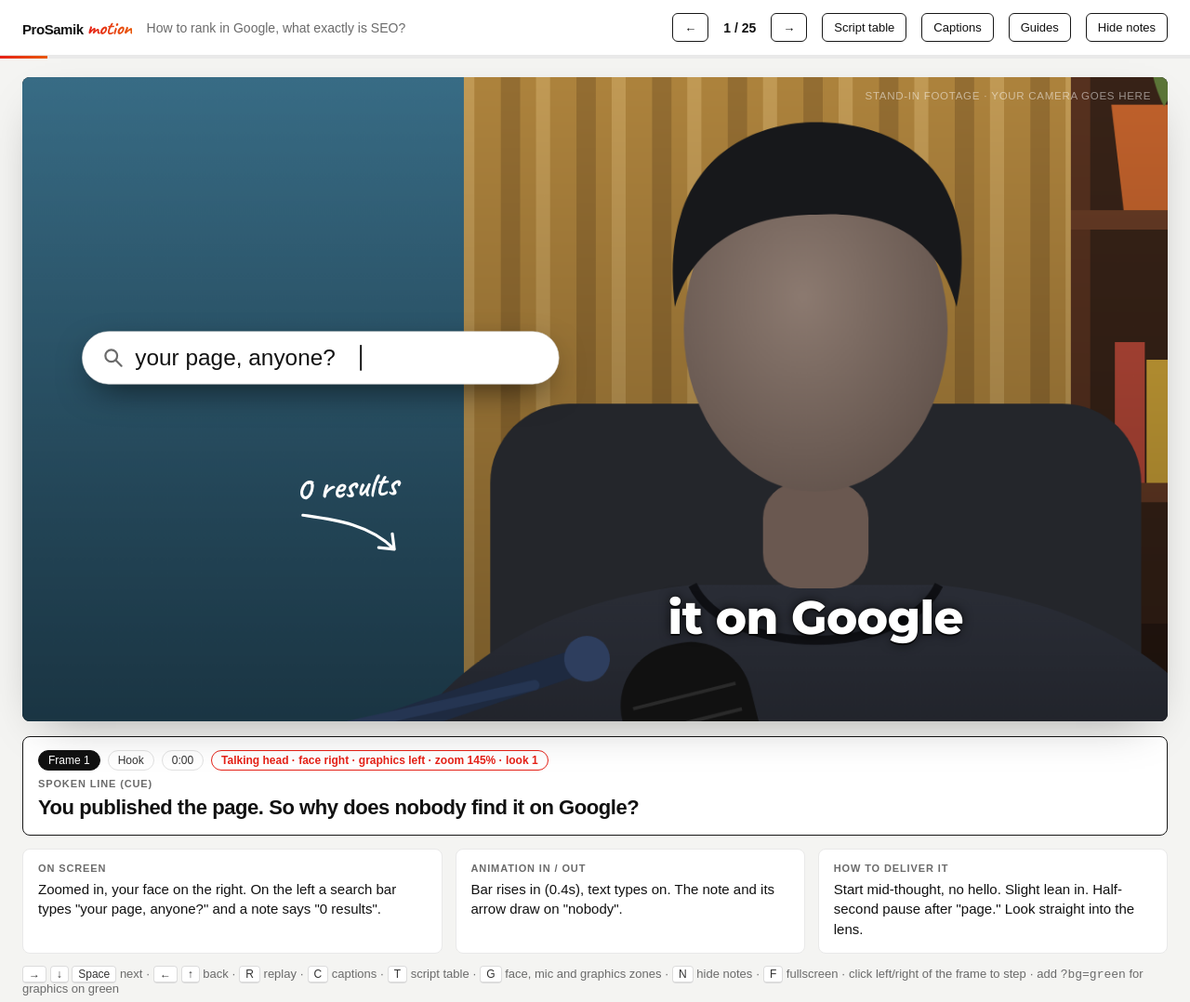
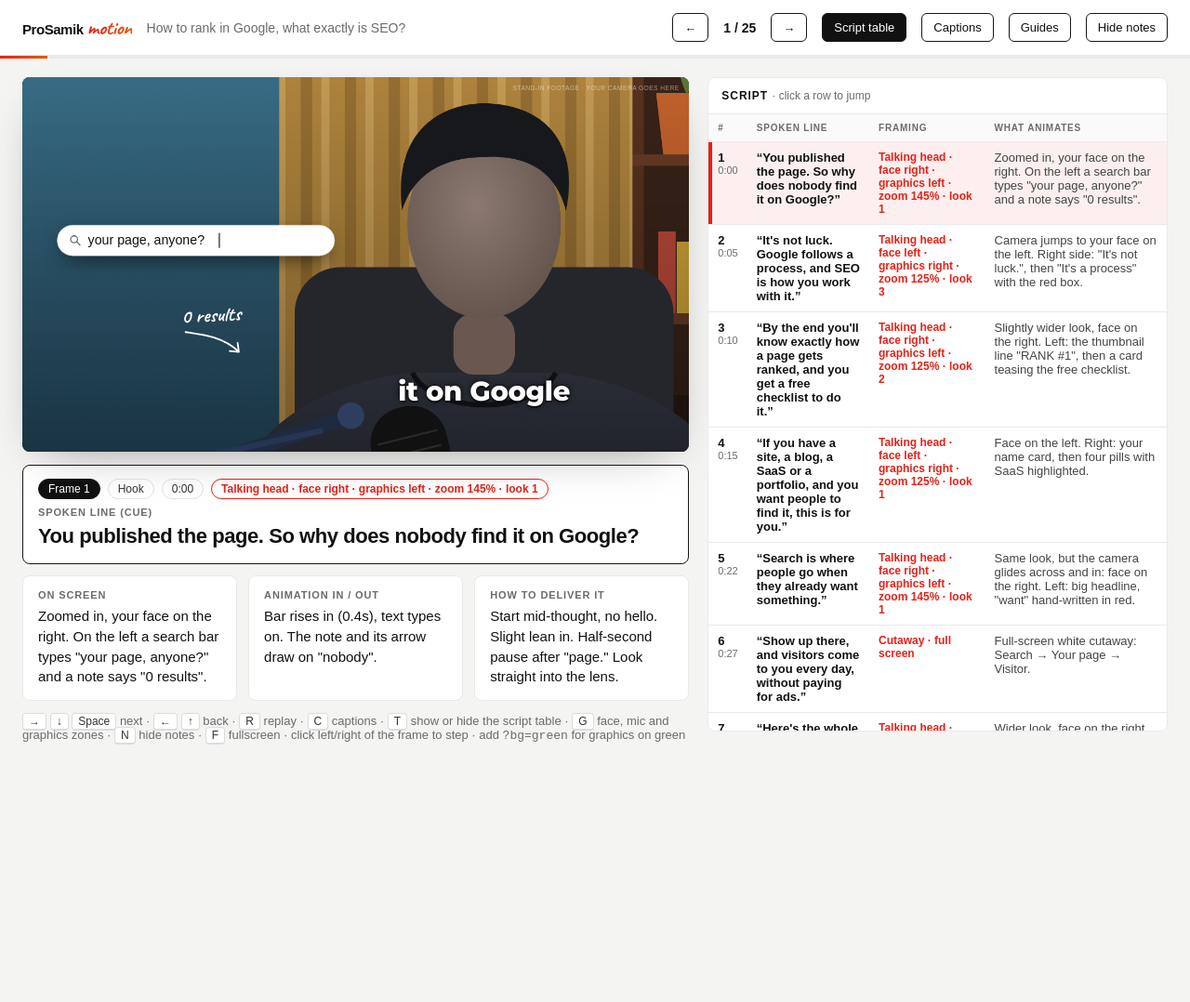
Before and after one commit to proSamik/prosamik-motion, a plain HTML site: page 022-how-to-rank-in-google-what-exactly-is-seo/index.html in a window 1280 px wide. Shown: the whole page at 93% size. After the commit the page ends 860 px from the top, so only its background shows below. Drawn offline with Linux system fonts and the light colour scheme.

Commit message:
#22 storyboard v3: script table beside the preview
Two panes: the 16:9 preview on the left, the full script table on the
right. Arrow keys step the preview and the matching row highlights and
scrolls into view; clicking a row jumps to that frame. T toggles the table.

Co-Authored-By: Claude Opus 5.5 <noreply@anthropic.com>

```diff
--- a/022-how-to-rank-in-google-what-exactly-is-seo/engine.js
+++ b/022-how-to-rank-in-google-what-exactly-is-seo/engine.js
@@ -283,22 +283,31 @@
     $(".count").textContent = `${idx + 1} / ${frames.length}`;
     $(".progress i").style.width = ((idx + 1) / frames.length) * 100 + "%";
     if (!replay) history.replaceState(null, "", location.search + "#f" + (idx + 1));
-    document.querySelectorAll(".overview tr[data-i]").forEach((tr) => (tr.style.background = +tr.dataset.i === idx ? "#f6f6f6" : ""));
+    syncTable(replay);
   }
 
+  // script table on the right: one row per frame, the current one highlighted and kept in view
+  const ovScroll = $(".ov-scroll");
   $(".overview tbody").innerHTML = frames
     .map(
       (f, i) =>
-        `<tr data-i="${i}"><td class="n">${i + 1}</td><td>${esc(f.time || "")}</td><td class="fr">${esc(framingLabel(f))}</td><td class="cue">“${esc(f.cue)}”</td><td>${esc(f.onscreen || "")}</td><td>${esc(f.motion || "")}</td><td>${esc(f.deliver || "")}</td></tr>`
+        `<tr data-i="${i}"><td class="n">${i + 1}<small>${esc(f.time || "")}</small></td><td class="cue">“${esc(f.cue)}”</td><td class="fr">${esc(framingLabel(f))}</td><td class="an">${esc(f.onscreen || "")}</td></tr>`
     )
     .join("");
+  function syncTable(instant) {
+    let row = null;
+    document.querySelectorAll(".overview tr[data-i]").forEach((tr) => {
+      const on = +tr.dataset.i === idx;
+      tr.classList.toggle("cur", on);
+      if (on) row = tr;
+    });
+    if (!row || !ovScroll) return;
+    const top = row.offsetTop - ovScroll.clientHeight / 2 + row.offsetHeight / 2;
+    ovScroll.scrollTo({ top: Math.max(0, top), behavior: instant ? "auto" : "smooth" });
+  }
   $(".overview tbody").addEventListener("click", (e) => {
     const tr = e.target.closest("tr[data-i]");
-    if (!tr) return;
-    document.body.classList.remove("table");
-    $("#b-table").classList.remove("on");
-    fit();
-    show(+tr.dataset.i);
+    if (tr) show(+tr.dataset.i);
   });
 
   const toggle = (cls, btn) => { document.body.classList.toggle(cls); if (btn) $(btn).classList.toggle("on"); fit(); };
@@ -312,14 +321,14 @@
     else if (k === "End") { e.preventDefault(); show(frames.length - 1); }
     else if (k === "c" || k === "C") toggle("nocap", "#b-cap");
     else if (k === "n" || k === "N") toggle("clean", "#b-notes");
-    else if (k === "t" || k === "T") toggle("table", "#b-table");
+    else if (k === "t" || k === "T") toggle("table-off", "#b-table");
     else if (k === "g" || k === "G") toggle("guides", "#b-guides");
     else if (k === "f" || k === "F") { const vp = $(".viewport"); document.fullscreenElement ? document.exitFullscreen() : vp.requestFullscreen && vp.requestFullscreen(); }
   });
   document.addEventListener("fullscreenchange", () => setTimeout(fit, 50));
   $("#b-prev").onclick = () => show(idx - 1);
   $("#b-next").onclick = () => show(idx + 1);
-  $("#b-table").onclick = () => toggle("table", "#b-table");
+  $("#b-table").onclick = () => toggle("table-off", "#b-table");
   $("#b-guides").onclick = () => toggle("guides", "#b-guides");
   $("#b-cap").onclick = () => toggle("nocap", "#b-cap");
   $("#b-notes").onclick = () => toggle("clean", "#b-notes");
--- a/022-how-to-rank-in-google-what-exactly-is-seo/index.html
+++ b/022-how-to-rank-in-google-what-exactly-is-seo/index.html
@@ -16,7 +16,7 @@
   <button class="btn" id="b-prev" aria-label="Previous frame">←</button>
   <span class="count">1 / 1</span>
   <button class="btn" id="b-next" aria-label="Next frame">→</button>
-  <button class="btn" id="b-table">Script table</button>
+  <button class="btn on" id="b-table">Script table</button>
   <button class="btn" id="b-cap">Captions</button>
   <button class="btn" id="b-guides">Guides</button>
   <button class="btn" id="b-notes">Hide notes</button>
@@ -24,6 +24,7 @@
 <div class="progress"><i></i></div>
 
 <main class="wrap">
+ <div class="left">
   <div class="viewport">
     <div class="stage">
       <svg width="0" height="0" style="position:absolute"><defs>
@@ -56,14 +57,18 @@
     <div class="cell"><h4>Animation in / out</h4><p id="n-motion"></p></div>
     <div class="cell"><h4>How to deliver it</h4><p id="n-deliver"></p></div>
   </section>
-  <p class="keys"><kbd>→</kbd> <kbd>↓</kbd> <kbd>Space</kbd> next · <kbd>←</kbd> <kbd>↑</kbd> back · <kbd>R</kbd> replay · <kbd>C</kbd> captions · <kbd>T</kbd> script table · <kbd>G</kbd> face, mic and graphics zones · <kbd>N</kbd> hide notes · <kbd>F</kbd> fullscreen · click left/right of the frame to step · add <code>?bg=green</code> for graphics on green</p>
+  <p class="keys"><kbd>→</kbd> <kbd>↓</kbd> <kbd>Space</kbd> next · <kbd>←</kbd> <kbd>↑</kbd> back · <kbd>R</kbd> replay · <kbd>C</kbd> captions · <kbd>T</kbd> show or hide the script table · <kbd>G</kbd> face, mic and graphics zones · <kbd>N</kbd> hide notes · <kbd>F</kbd> fullscreen · click left/right of the frame to step · add <code>?bg=green</code> for graphics on green</p>
 
-  <section class="overview">
+ </div>
+ <aside class="overview" aria-label="Script table">
+  <div class="ov-head">Script <span>· click a row to jump</span></div>
+  <div class="ov-scroll">
     <table>
-      <thead><tr><th>#</th><th>Time</th><th>Framing</th><th>Spoken line</th><th>On screen</th><th>Animation</th><th>Delivery</th></tr></thead>
+      <thead><tr><th>#</th><th>Spoken line</th><th>Framing</th><th>What animates</th></tr></thead>
       <tbody></tbody>
     </table>
-  </section>
+  </div>
+ </aside>
 </main>
 
 <script src="frames.js"></script>
--- a/022-how-to-rank-in-google-what-exactly-is-seo/style.css
+++ b/022-how-to-rank-in-google-what-exactly-is-seo/style.css
@@ -26,12 +26,13 @@ button{font:inherit;color:inherit}
 .progress{height:3px;background:var(--line);position:sticky;top:57px;z-index:5}
 .progress i{display:block;height:100%;background:linear-gradient(90deg,var(--c1),var(--c2));transition:width .35s var(--out)}
 
-.wrap{max-width:1320px;margin:0 auto;padding:20px 24px 48px}
+.wrap{max-width:1880px;margin:0 auto;padding:20px 24px 48px;display:grid;grid-template-columns:minmax(0,1.45fr) minmax(380px,1fr);gap:20px}
+.left{min-width:0}
 .viewport{position:relative;width:100%;aspect-ratio:16/9;background:#000;border-radius:8px;overflow:hidden;box-shadow:0 18px 50px -24px #0006}
 .stage{position:absolute;left:0;top:0;width:1920px;height:1080px;transform-origin:0 0;overflow:hidden;font-family:var(--sans)}
 
 /* notes under the stage */
-.notes{display:grid;grid-template-columns:1.2fr 1fr 1fr;gap:14px;margin-top:16px}
+.notes{display:grid;grid-template-columns:1fr 1fr 1fr;gap:12px;margin-top:14px}
 .notes .cell{background:#fff;border:1px solid var(--line);border-radius:8px;padding:14px 16px}
 .notes .cell.cue{grid-column:1/-1;border-color:#171717}
 .notes h4{margin:0 0 6px;font-size:11px;letter-spacing:.08em;text-transform:uppercase;color:var(--muted);font-weight:600}
@@ -45,19 +46,27 @@ button{font:inherit;color:inherit}
 .keys kbd{border:1px solid #dcdcdc;border-bottom-width:2px;border-radius:4px;padding:1px 6px;font-family:var(--sans);font-size:12px;background:#fff;color:#333}
 body.clean .notes,body.clean .keys{display:none}
 
-/* overview table */
-.overview{display:none;margin-top:20px}
-body.table .overview{display:block}
-body.table .viewport,body.table .notes,body.table .keys{display:none}
-.overview table{width:100%;border-collapse:collapse;background:#fff;border:1px solid var(--line);border-radius:8px;overflow:hidden;font-size:14px}
-.overview th,.overview td{text-align:left;vertical-align:top;padding:10px 12px;border-bottom:1px solid var(--line)}
-.overview th{font-size:11px;letter-spacing:.08em;text-transform:uppercase;color:var(--muted);background:var(--soft)}
+/* script table: its own pane on the right, the current frame's row highlighted */
+.overview{position:sticky;top:76px;align-self:start;max-height:calc(100vh - 96px);display:flex;flex-direction:column;background:#fff;border:1px solid var(--line);border-radius:8px;overflow:hidden}
+body.table-off .overview{display:none}
+body.table-off .wrap{grid-template-columns:minmax(0,1fr);max-width:1320px}
+.ov-head{padding:12px 14px;font-size:12px;font-weight:700;letter-spacing:.08em;text-transform:uppercase;border-bottom:1px solid var(--line)}
+.ov-head span{font-weight:400;color:var(--muted);text-transform:none;letter-spacing:0}
+.ov-scroll{overflow:auto;flex:1}
+.overview table{width:100%;border-collapse:collapse;font-size:13px}
+.overview th,.overview td{text-align:left;vertical-align:top;padding:9px 10px;border-bottom:1px solid var(--line)}
+.overview th{position:sticky;top:0;z-index:1;font-size:10px;letter-spacing:.08em;text-transform:uppercase;color:var(--muted);background:var(--soft)}
 .overview tr{cursor:pointer}
 .overview tr:hover td{background:#fbfbfb}
-.overview td.n{font-weight:700;font-variant-numeric:tabular-nums}
-.overview td.cue{font-weight:600;max-width:320px}
-.overview td.fr{font-size:12px;color:var(--c1);font-weight:600;max-width:150px}
+.overview tr.cur td{background:color-mix(in srgb,var(--c1) 7%,#fff)}
+.overview tr.cur td:first-child{box-shadow:inset 4px 0 0 var(--c1)}
+.overview td.n{font-weight:700;font-variant-numeric:tabular-nums;white-space:nowrap}
+.overview td.n small{display:block;font-weight:400;color:var(--muted);font-size:11px}
+.overview td.cue{font-weight:600}
+.overview td.fr{font-size:12px;color:var(--c1);font-weight:600;min-width:110px}
+.overview td.an{color:#444}
 
+@media (max-width:1100px){.wrap{grid-template-columns:minmax(0,1fr)}.overview{position:static;max-height:60vh}}
 @media (max-width:820px){.notes{grid-template-columns:1fr}.top .title{display:none}}
 
 /* ---------- layers ---------- */
```
